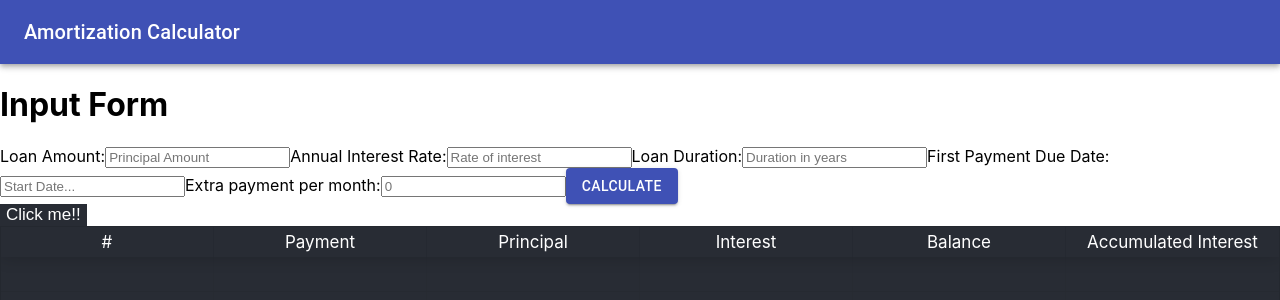
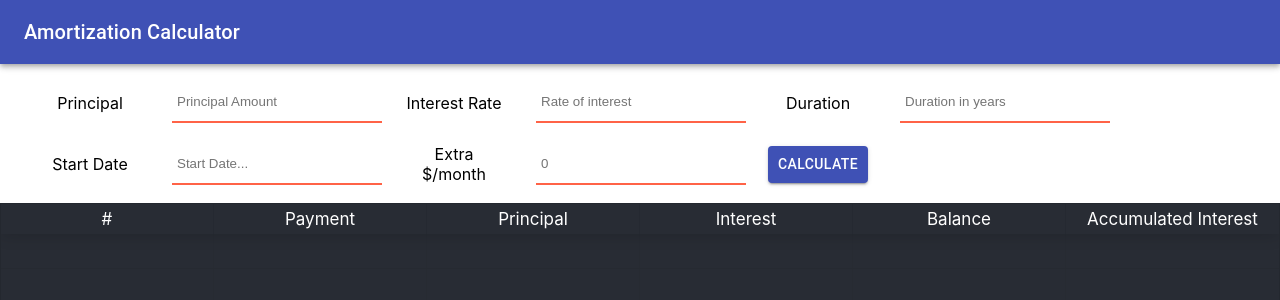
Before and after one commit to goel4ever/amortization-calculator, a React (Create React App) app: page / in a window 1280 px wide. Shown: the top 300 px of the page. Built offline with nearby package versions, Linux system fonts and the light colour scheme.

Commit message:
style update

```diff
--- a/src/App.css
+++ b/src/App.css
@@ -13,23 +13,6 @@
   flex-direction: column;
   align-items: center;
   justify-content: center;
-  font-size: calc(10px + 2vmin);
+  font-size: calc(16px + 2vmin);
   color: white;
 }
-
-.app-table {
-  background-color: #282c34;
-  font-size: calc(1px + 2vmin);
-  color: white;
-}
-
-.app-button {
-  background-color: #282c34;
-  font-size: calc(1px + 2vmin);
-  color: white;
-  border: #09d3ac 1px;
-}
-
-.App-link {
-  color: #09d3ac;
-}
--- a/src/App.js
+++ b/src/App.js
@@ -1,11 +1,9 @@
 import React from 'react';
-import logo from './logo.svg';
 import './App.css';
-import ReactTable from 'react-table';
-import 'react-table/react-table.css';
 
 import Header from './Components/Layouts/Header';
 import InputForm from './Components/Layouts/InputForm';
+import AmortizationSchedule from './Components/Layouts/AmortizationSchedule';
 import Footer from './Components/Layouts/Footer';
 
 class App extends React.Component {
@@ -88,20 +86,14 @@ class App extends React.Component {
     return (
       <div className="app">
         <Header />
-        <InputForm />
+        <InputForm onSubmit={this.calculate} />
 
-        <button onClick={this.calculate} className="app-button">
-          Click me!!
-        </button>
-
-        <section className="app-table">
-          <ReactTable
-            data={this.state.amortizationSchedule}
-            columns={this.state.columns}
-            showPagination={false}
-            defaultPageSize={400}
-          />
-        </section>
+        <AmortizationSchedule
+          data={this.state.amortizationSchedule}
+          columns={this.state.columns}
+          showPagination={false}
+          defaultPageSize={400}
+        />
 
         <Footer />
       </div>
--- /dev/null
+++ b/src/Components/Layouts/AmortizationSchedule.css
@@ -0,0 +1,5 @@
+.app-table {
+  background-color: #282c34;
+  font-size: calc(1px + 2vmin);
+  color: white;
+}
--- a/src/Components/Layouts/AmortizationSchedule.js
+++ b/src/Components/Layouts/AmortizationSchedule.js
@@ -1,7 +1,16 @@
 import React from 'react';
+import ReactTable from 'react-table';
+import 'react-table/react-table.css';
+
+import './AmortizationSchedule.css';
 
 export default props => (
-  <div>
-    <h1>Schedule Table</h1>
-  </div>
+  <section className="app-table">
+    <ReactTable
+      data={props.data}
+      columns={props.columns}
+      showPagination={props.showPagination}
+      defaultPageSize={props.defaultPageSize}
+    />
+  </section>
 );
--- a/src/Components/Layouts/Header.js
+++ b/src/Components/Layouts/Header.js
@@ -3,7 +3,6 @@ import { makeStyles } from '@material-ui/core/styles';
 import AppBar from '@material-ui/core/AppBar';
 import Toolbar from '@material-ui/core/Toolbar';
 import Typography from '@material-ui/core/Typography';
-import Button from '@material-ui/core/Button';
 
 export default props => (
   <AppBar position="static">
--- /dev/null
+++ b/src/Components/Layouts/InputForm.css
@@ -0,0 +1,33 @@
+.input-form {
+  margin: 10px 40px;
+  text-align: center;
+}
+
+form {
+  display: grid;
+  gap: 0.3em 2em;
+  grid-template-columns: repeat(auto-fill, 100px 200px);
+  grid-auto-flow: dense;
+  align-items: center;
+}
+
+@media only screen and (max-width: 600px) {
+  .full-width {
+    grid-column: 1 / 3;
+  }
+}
+
+input {
+  width: 100%;
+  padding: 12px 5px;
+  margin: 8px 0;
+}
+
+input[type='text'] {
+  border: none;
+  border-bottom: 2px solid tomato;
+}
+
+input[type='text']:focus {
+  border: none;
+}
--- a/src/Components/Layouts/InputForm.js
+++ b/src/Components/Layouts/InputForm.js
@@ -1,21 +1,26 @@
 import React from 'react';
 import Button from '@material-ui/core/Button';
+import './InputForm.css';
 
 export default props => (
-  <div>
-    <h1>Input Form</h1>
+  <div className="input-form">
     <form action="#">
-      Loan Amount:
+      <label name="principal">Principal</label>
       <input type="text" placeholder="Principal Amount" />
-      Annual Interest Rate:
+      <label name="apr">Interest Rate</label>
       <input type="text" placeholder="Rate of interest" />
-      Loan Duration:
+      <label name="duration">Duration</label>
       <input type="text" placeholder="Duration in years" />
-      First Payment Due Date:
+      <label name="start-on">Start Date</label>
       <input type="text" placeholder="Start Date..." />
-      Extra payment per month:
+      <label name="extra-payment">Extra $/month</label>
       <input type="text" placeholder="0" />
-      <Button variant="contained" color="primary">
+      <Button
+        variant="contained"
+        color="primary"
+        className="full-width"
+        onClick={props.onSubmit}
+      >
         Calculate
       </Button>
     </form>
```
